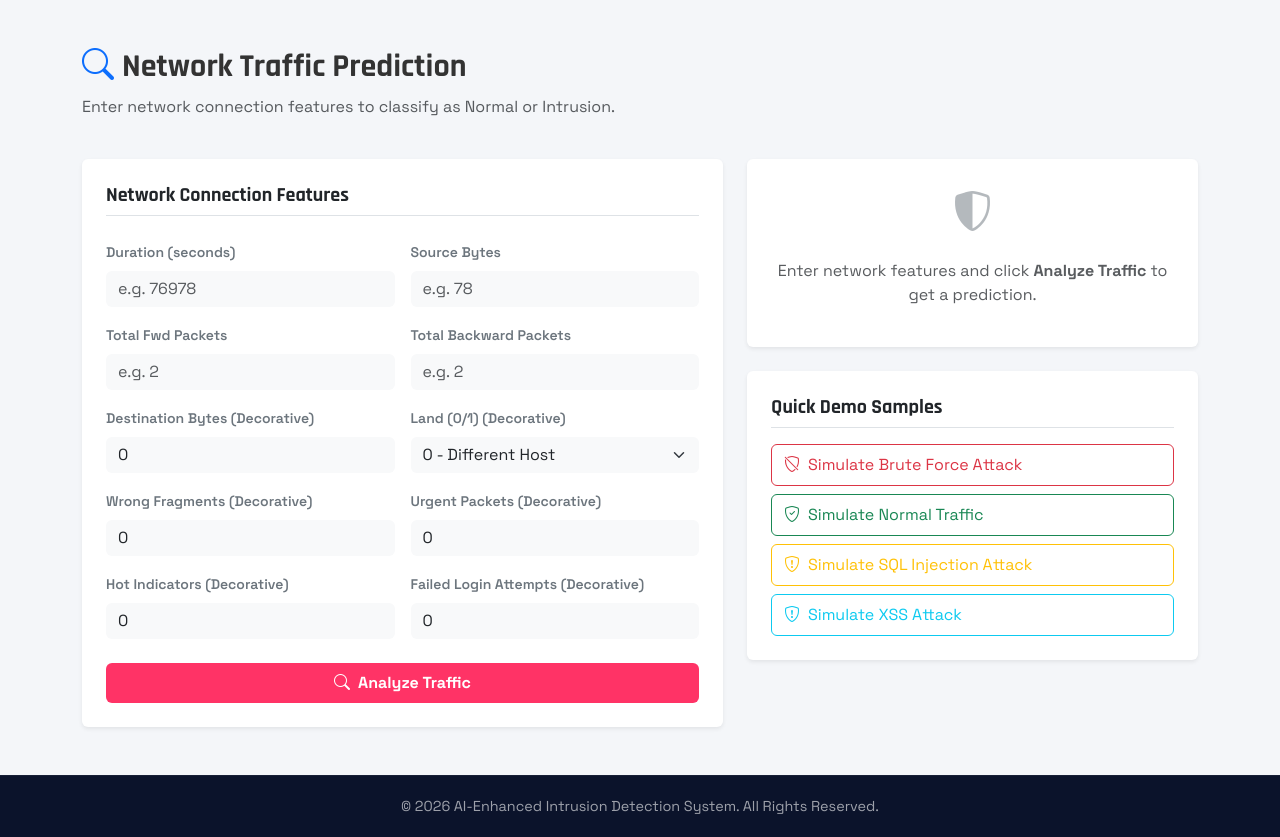
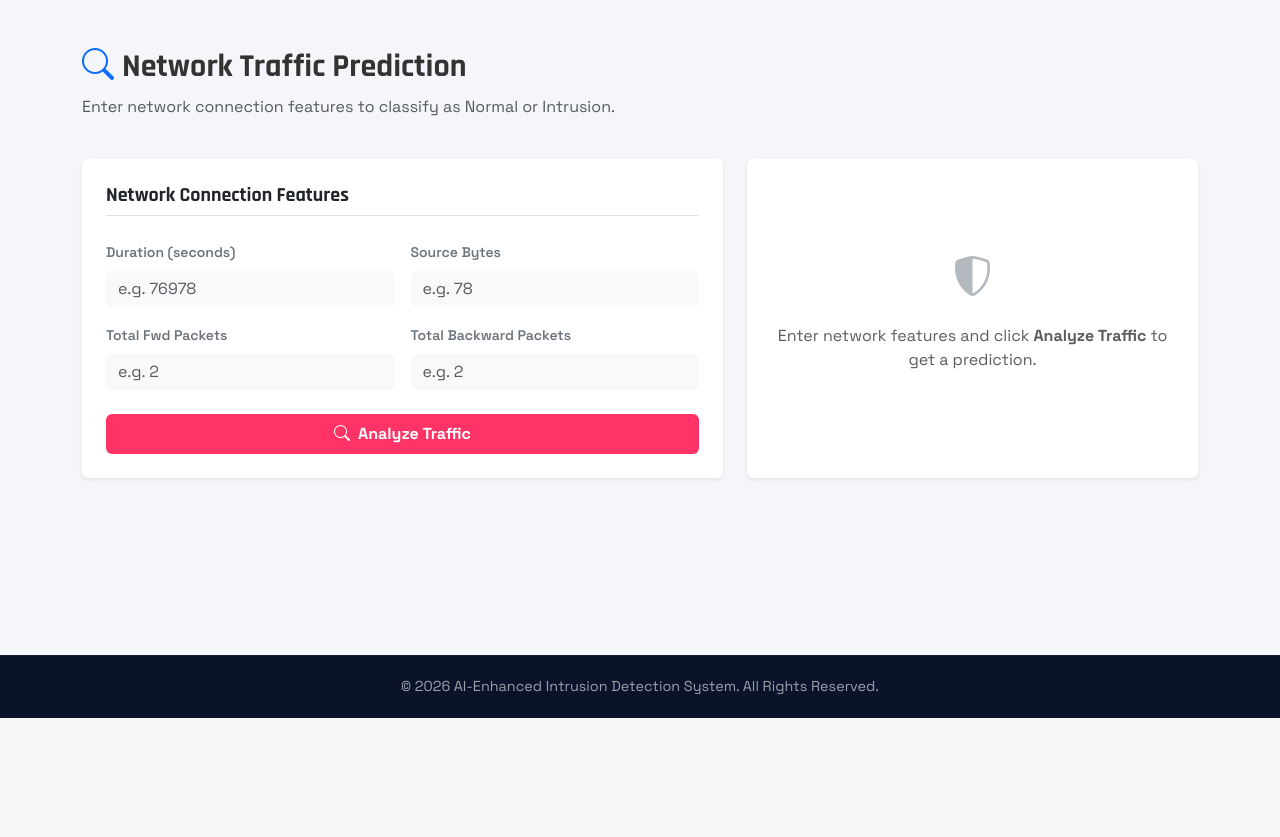
Before and after one commit to Jagdish-Jagdale/ai-enhanced-intrusion-detection-system, a Flask app: page /predict in a window 1280 px wide. Shown: the part 82-919 px from the top of the page. After the commit the page ends 800 px from the top, so only its background shows below. Run offline with Flask 3, Linux system fonts and the light colour scheme; parts of the project's set-up code (start-up, migrations or seed data) failed here and were passed over.

Commit message:
code added to repo

```diff
--- a/templates/predict.html
+++ b/templates/predict.html
@@ -12,7 +12,7 @@
     <div class="row g-4">
         <!-- Input Form Column -->
         <div class="col-lg-7">
-            <div class="card border-0 shadow-sm p-4">
+            <div class="card border-0 shadow-sm p-4 h-100">
                 <h5 class="fw-bold mb-4 border-bottom pb-2">Network Connection Features</h5>
                 <form id="predictionForm" method="POST" action="/predict">
                     <div class="row g-3">
@@ -32,33 +32,6 @@
                             <label for="total_backward_packets" class="form-label fw-semibold text-secondary small">Total Backward Packets</label>
                             <input type="number" step="any" class="form-control bg-light border-0" id="total_backward_packets" name="total_backward_packets" required placeholder="e.g. 2">
                         </div>
-                        <div class="col-md-6">
-                            <label for="destination_bytes" class="form-label fw-semibold text-secondary small">Destination Bytes (Decorative)</label>
-                            <input type="number" step="any" class="form-control bg-light border-0" id="destination_bytes" name="destination_bytes" value="0">
-                        </div>
-                        <div class="col-md-6">
-                            <label for="land" class="form-label fw-semibold text-secondary small">Land (0/1) (Decorative)</label>
-                            <select class="form-select bg-light border-0" id="land" name="land">
-                                <option value="0">0 - Different Host</option>
-                                <option value="1">1 - Same Host</option>
-                            </select>
-                        </div>
-                        <div class="col-md-6">
-                            <label for="wrong_fragments" class="form-label fw-semibold text-secondary small">Wrong Fragments (Decorative)</label>
-                            <input type="number" step="any" class="form-control bg-light border-0" id="wrong_fragments" name="wrong_fragments" value="0">
-                        </div>
-                        <div class="col-md-6">
-                            <label for="urgent_packets" class="form-label fw-semibold text-secondary small">Urgent Packets (Decorative)</label>
-                            <input type="number" step="any" class="form-control bg-light border-0" id="urgent_packets" name="urgent_packets" value="0">
-                        </div>
-                        <div class="col-md-6">
-                            <label for="hot_indicators" class="form-label fw-semibold text-secondary small">Hot Indicators (Decorative)</label>
-                            <input type="number" step="any" class="form-control bg-light border-0" id="hot_indicators" name="hot_indicators" value="0">
-                        </div>
-                        <div class="col-md-6">
-                            <label for="failed_logins" class="form-label fw-semibold text-secondary small">Failed Login Attempts (Decorative)</label>
-                            <input type="number" step="any" class="form-control bg-light border-0" id="failed_logins" name="failed_logins" value="0">
-                        </div>
                     </div>
                     <button type="submit" class="btn btn-danger w-100 mt-4 py-2 fw-bold" style="background-color: var(--accent-pink); border: none;">
                         <i class="bi bi-search me-2"></i>Analyze Traffic
@@ -67,11 +40,8 @@
             </div>
         </div>
 
-        <!-- Output & Samples Column -->
+        <!-- Output Column -->
         <div class="col-lg-5">
-            <div class="row g-4">
-                <!-- Prediction Output Card -->
-                <div class="col-12">
             <div class="card border-0 shadow-sm p-4 text-center h-100 min-vh-25 d-flex flex-column align-items-center justify-content-center">
                 {% if prediction %}
                     <div class="w-100">
@@ -107,60 +77,6 @@
                 {% endif %}
             </div>
         </div>
-
-                <!-- Quick Demo Samples Card -->
-                <div class="col-12">
-                    <div class="card border-0 shadow-sm p-4">
-                        <h5 class="fw-bold mb-3 border-bottom pb-2">Quick Demo Samples</h5>
-                        <div class="d-grid gap-2">
-                            <button type="button" class="btn btn-outline-danger text-start py-2" onclick="simulateAttack('dos')">
-                                <i class="bi bi-shield-slash me-2"></i>Simulate Brute Force Attack
-                            </button>
-                            <button type="button" class="btn btn-outline-success text-start py-2" onclick="simulateAttack('normal')">
-                                <i class="bi bi-shield-check me-2"></i>Simulate Normal Traffic
-                            </button>
-                            <button type="button" class="btn btn-outline-warning text-start py-2" onclick="simulateAttack('sql')">
-                                <i class="bi bi-shield-exclamation me-2"></i>Simulate SQL Injection Attack
-                            </button>
-                            <button type="button" class="btn btn-outline-info text-start py-2" onclick="simulateAttack('xss')">
-                                <i class="bi bi-shield-exclamation me-2"></i>Simulate XSS Attack
-                            </button>
     </div>
 </div>
-                </div>
-            </div>
-        </div>
-    </div>
-</div>
-
-<script>
-    function simulateAttack(type) {
-        const duration = document.getElementById('flow_duration');
-        const fwd_pack = document.getElementById('total_fwd_packets');
-        const bwd_pack = document.getElementById('total_backward_packets');
-        const src_byte = document.getElementById('total_length_fwd_packets');
-
-        if (type === 'normal') {
-            duration.value = 76978;
-            fwd_pack.value = 2;
-            bwd_pack.value = 2;
-            src_byte.value = 78;
-        } else if (type === 'dos') {
-            duration.value = 5185118;
-            fwd_pack.value = 7;
-            bwd_pack.value = 7;
-            src_byte.value = 1022;
-        } else if (type === 'sql') {
-            duration.value = 5006127;
-            fwd_pack.value = 4;
-            bwd_pack.value = 4;
-            src_byte.value = 447;
-        } else if (type === 'xss') {
-            duration.value = 5638432;
-            fwd_pack.value = 3;
-            bwd_pack.value = 1;
-            src_byte.value = 0;
-        }
-    }
-</script>
 {% endblock %}
```
Lines whose indentation alone changed are shown as unchanged.
